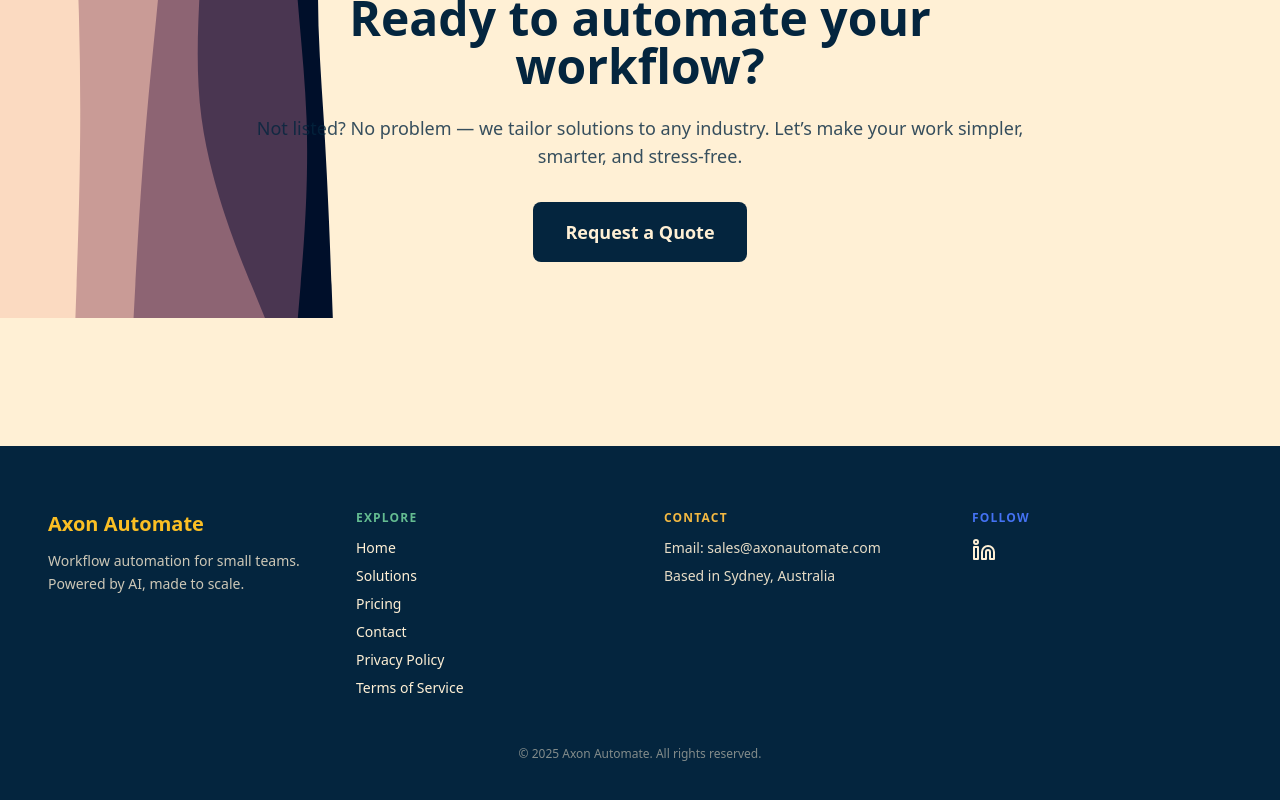
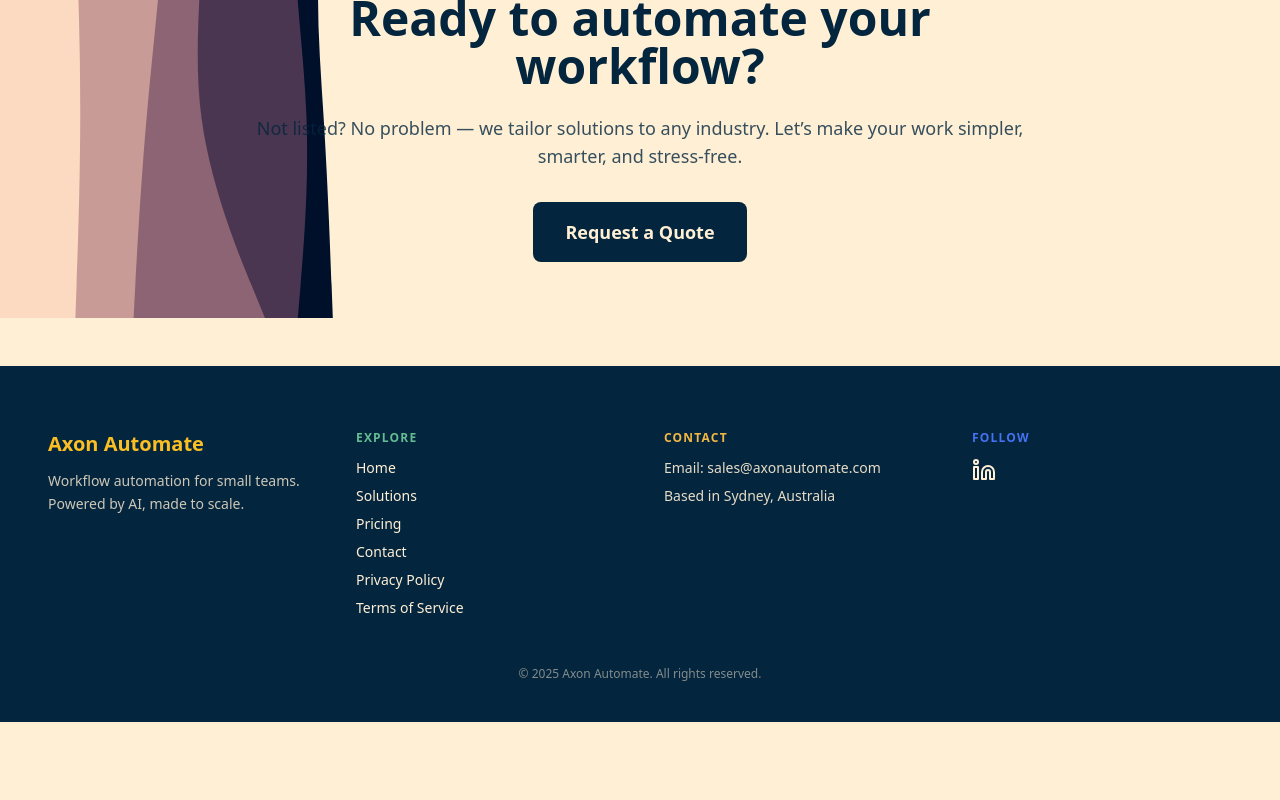
Before and after one commit to trimdex445/axon-automate, a Next.js app: page / in a window 1280 px wide. Shown: the part 2876-3676 px from the top of the page. After the commit the page ends 3598 px from the top, so only its background shows below. Built offline with nearby package versions, Linux system fonts and the light colour scheme.

Commit message:
Removed footer top margin to prevent SVG cutoff

```diff
--- a/components/Footer.tsx
+++ b/components/Footer.tsx
@@ -3,7 +3,7 @@ import { Linkedin } from 'lucide-react';
 
 export default function Footer() {
   return (
-    <footer className="bg-[#04253e] text-[#fff0d5] pt-16 pb-10 mt-20">
+    <footer className="bg-[#04253e] text-[#fff0d5] pt-16 pb-10">
       <div className="max-w-7xl mx-auto px-6 md:px-12 grid grid-cols-1 md:grid-cols-4 gap-12 text-sm">
 
         {/* Branding */}
```
